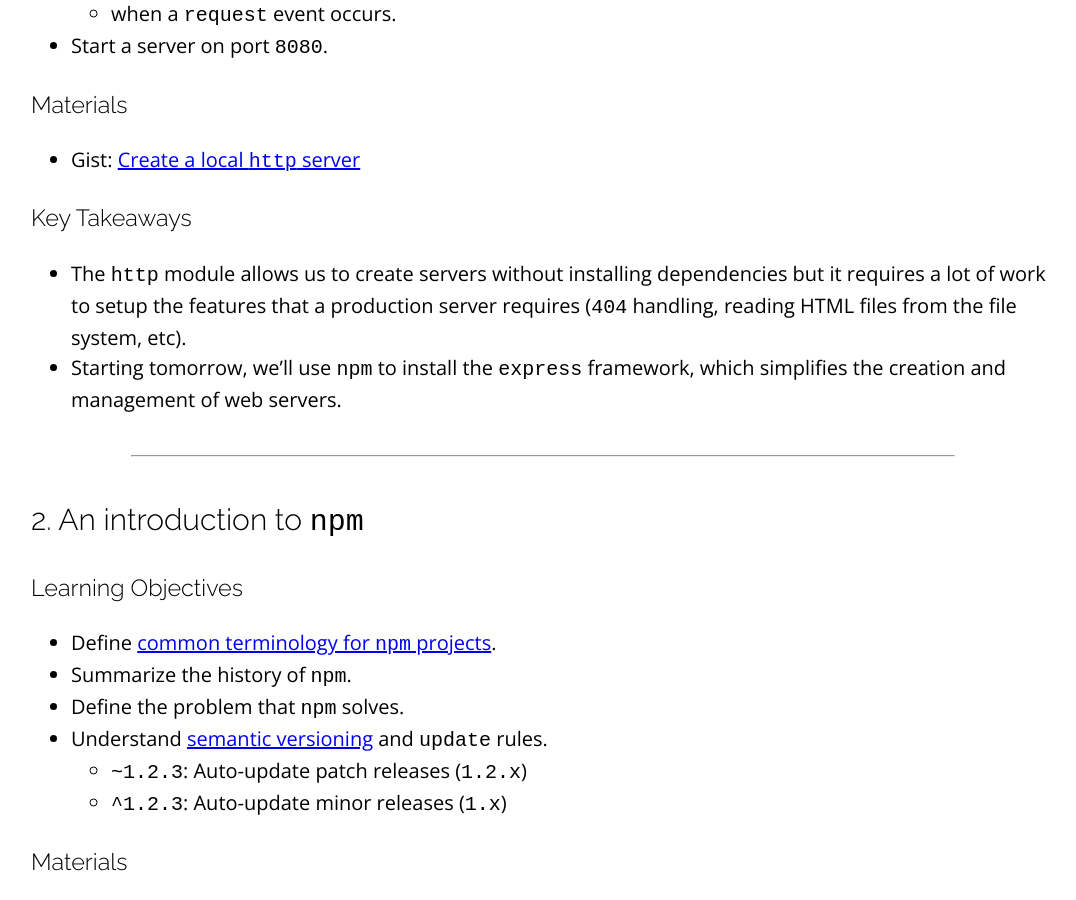
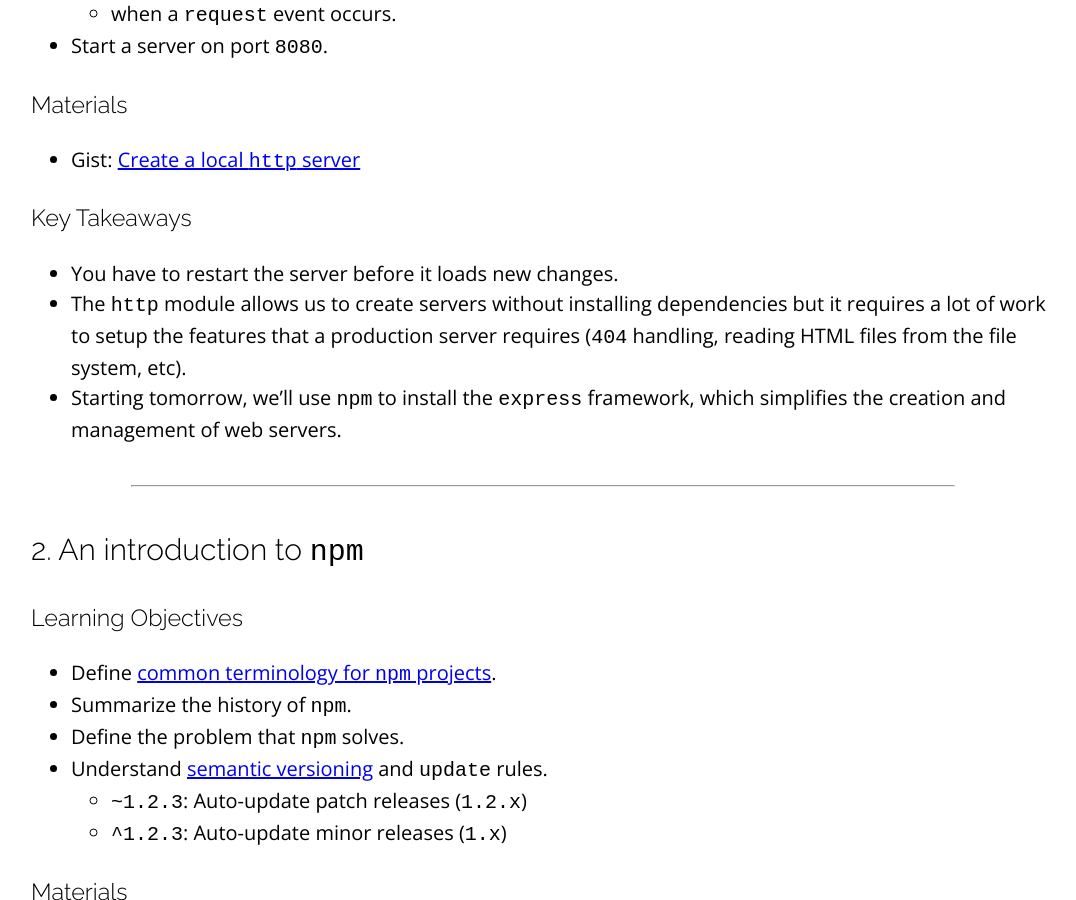
Before and after one commit to sait-wbdv/winter-2021, a Jekyll site: the page built from _posts/2021-03-09-npm-packages.md, in a window 1280 px wide and 900 px high, scrolled down 1626 px. Shown: the whole window, without its empty margins (97-1173 px from the left). Built offline with Jekyll 4.4.1, drawn with Linux system fonts in a browser that asks for light colours; nearby versions of some CDN libraries.

Commit message:
fixed link

```diff
--- a/_posts/2021-03-09-npm-packages.md
+++ b/_posts/2021-03-09-npm-packages.md
@@ -43,6 +43,7 @@ categories: cpnt262
 - Gist: [Create a local `http` server](https://gist.github.com/acidtone/4f96eefab57e9ab8d2ec4e21f6029be3)
 
 ### Key Takeaways
+- You have to restart the server before it loads new changes.
 - The `http` module allows us to create servers without installing dependencies but it requires a lot of work to setup the features that a production server requires (`404` handling, reading HTML files from the file system, etc).
 - Starting tomorrow, we'll use `npm` to install the `express` framework, which simplifies the creation and management of web servers.
 
@@ -77,7 +78,7 @@ categories: cpnt262
 - Initialize a new `npm` project
 
 ### Materials
-- [Anatomy of a `package.json` file]((https://www.digitalocean.com/community/tutorials/nodejs-package-json))
+- [Anatomy of a `package.json` file](https://www.digitalocean.com/community/tutorials/nodejs-package-json)
 - Gists: [`npm` - Getting started](https://gist.github.com/acidtone/d57f41d7c18d0d198263c7bc3ab230e3)
 
 ### Key Takeaways
```
